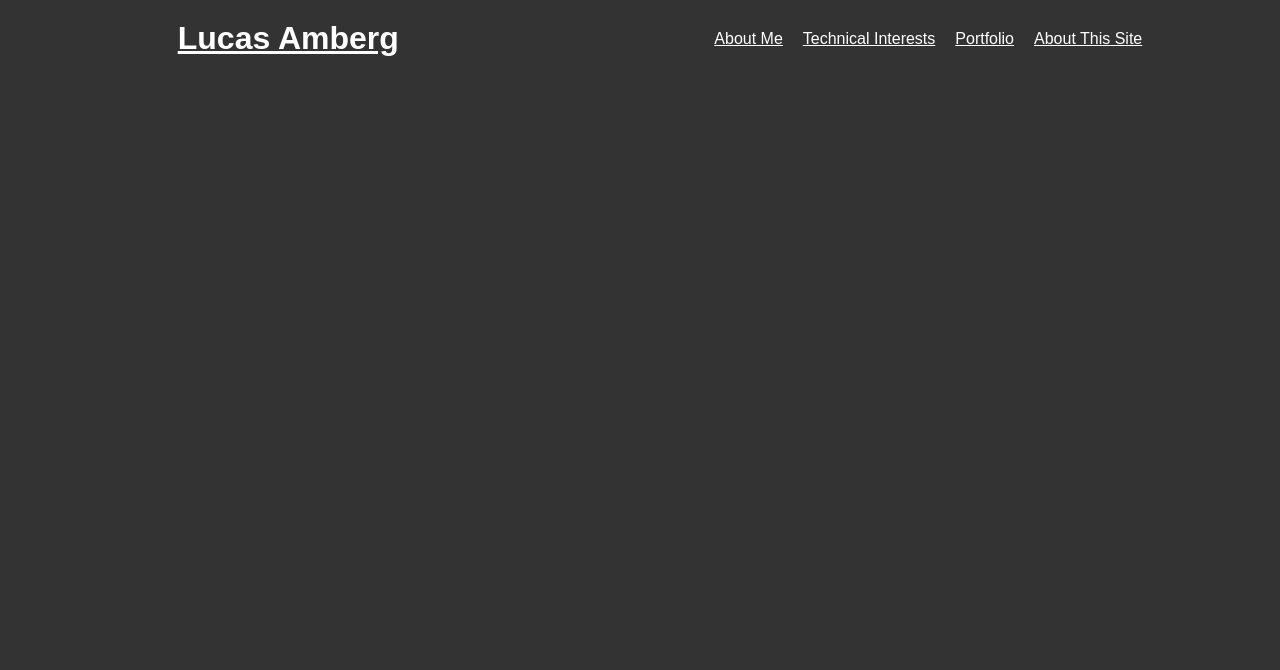
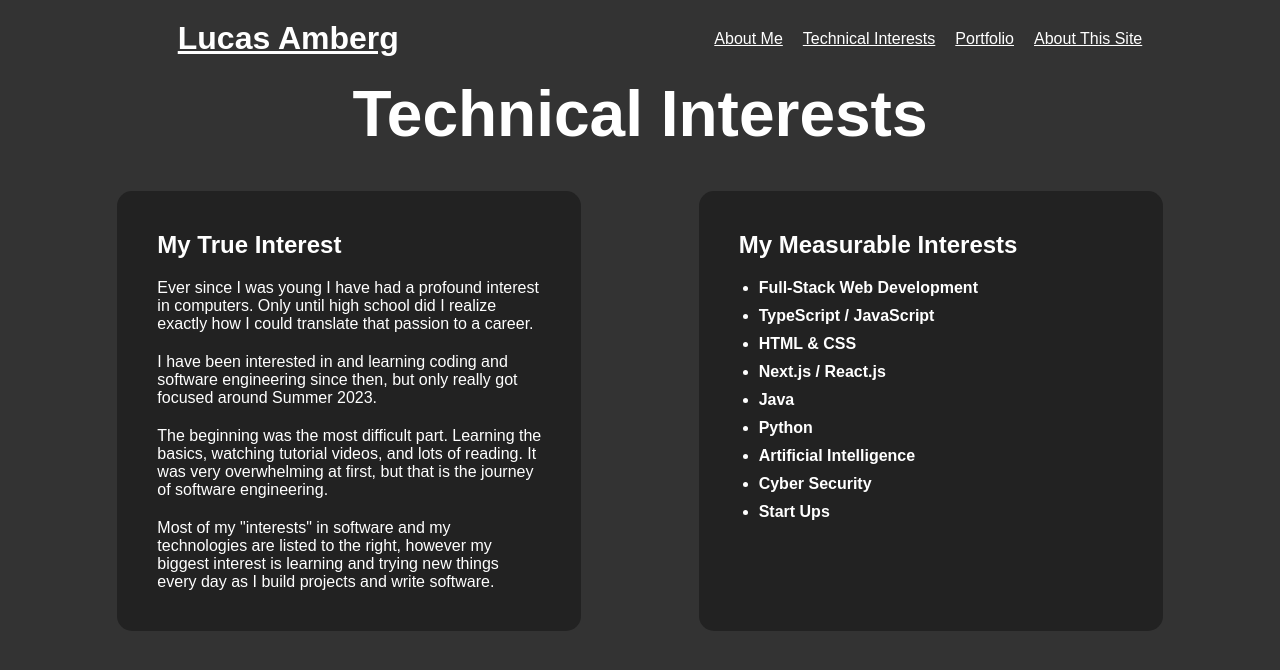
Before and after one commit to lucas-amberg/5COM2002-portfolio-site, a plain HTML site: page interests.html in a window 1280 px wide. Shown: the top 670 px of the page. Drawn offline with Linux system fonts and the light colour scheme.

Commit message:
feat(interests): begin work on interests page

```diff
--- a/interests.html
+++ b/interests.html
@@ -23,5 +23,32 @@
       </ul>
     </nav>
   </header>
+  <!-- Interests Section -->
+  <section class="interests-section">
+    <h2>Technical Interests</h2>
+    <div class="interests">
+      <div class="interests-column">
+        <h2>My True Interest</h2>
+        <p>Ever since I was young I have had a profound interest in computers. Only until high school did I realize exactly how I could translate that passion to a career.</p>
+        <p>I have been interested in and learning coding and software engineering since then, but only really got focused around Summer 2023.</p>
+        <p>The beginning was the most difficult part. Learning the basics, watching tutorial videos, and lots of reading. It was very overwhelming at first, but that is the journey of software engineering.</p>
+        <p>Most of my "interests" in software and my technologies are listed to the right, however my biggest interest is learning and trying new things every day as I build projects and write software.</p>
+      </div>
+      <div class="interests-column">
+        <h2>My Measurable Interests</h2>
+        <ul>
+          <li>Full-Stack Web Development</li>
+          <li>TypeScript / JavaScript</li>
+          <li>HTML & CSS</li>
+          <li>Next.js / React.js</li>
+          <li>Java</li>
+          <li>Python</li>
+          <li>Artificial Intelligence</li>
+          <li>Cyber Security</li>
+          <li>Start Ups</li>
+        </ul>
+      </div>
+    </div>
+  </section>
 </body>
 </html>
--- a/styles.css
+++ b/styles.css
@@ -4,8 +4,6 @@
   color: white;
   font-family:Arial, Helvetica, sans-serif;
 }
-
-
 
 body {
   width: 100vw;
@@ -73,6 +71,11 @@ a:hover {
   gap: 10px;
 }
 
+.hero-description > ul {
+  margin-left: 20px;
+  font-weight: bold;
+}
+
 .page-footer {
   margin-top: auto;
   padding: 20px;
@@ -81,3 +84,40 @@ a:hover {
   align-items: center;
   justify-content: center;
 }
+
+.interests {
+  width: 100%;
+  display: flex;
+  justify-content: space-evenly;
+  align-items: stretch;
+}
+
+.interests-column {
+  background-color: #222;
+  padding: 40px;
+  border-radius: 15px;
+  width: 30%;
+  display: flex;
+  flex-direction: column;
+  gap: 20px;
+  margin-top: 40px;
+}
+
+.interests-column > ul {
+  display: flex;
+  flex-direction: column;
+  gap: 10px;
+  font-weight: bold;
+  margin-left: 20px;
+}
+
+.interests-section {
+  display: flex;
+  align-items: center;
+  justify-content: center;
+  flex-direction: column;
+}
+
+.interests-section > h2 {
+  font-size: 4rem;
+}
```
Also changed, not shown: index.html (+1 -1 lines).
